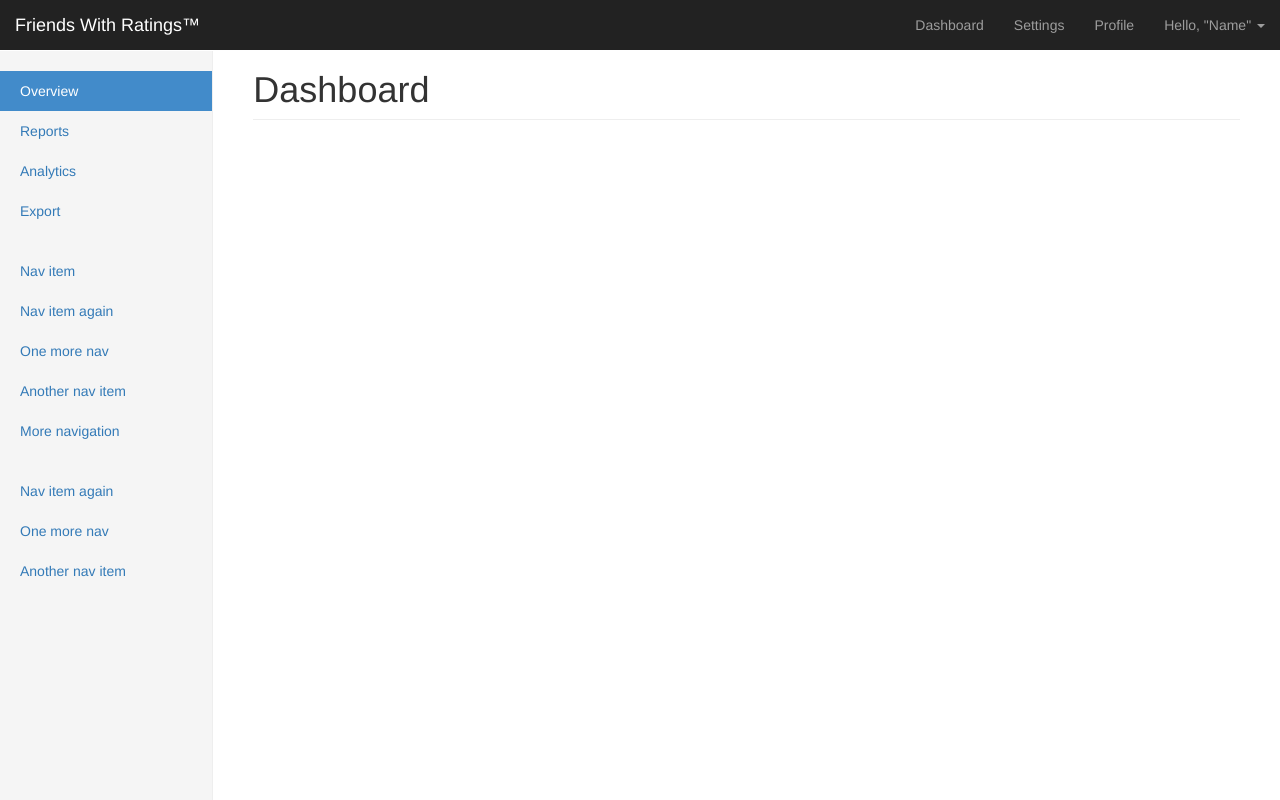
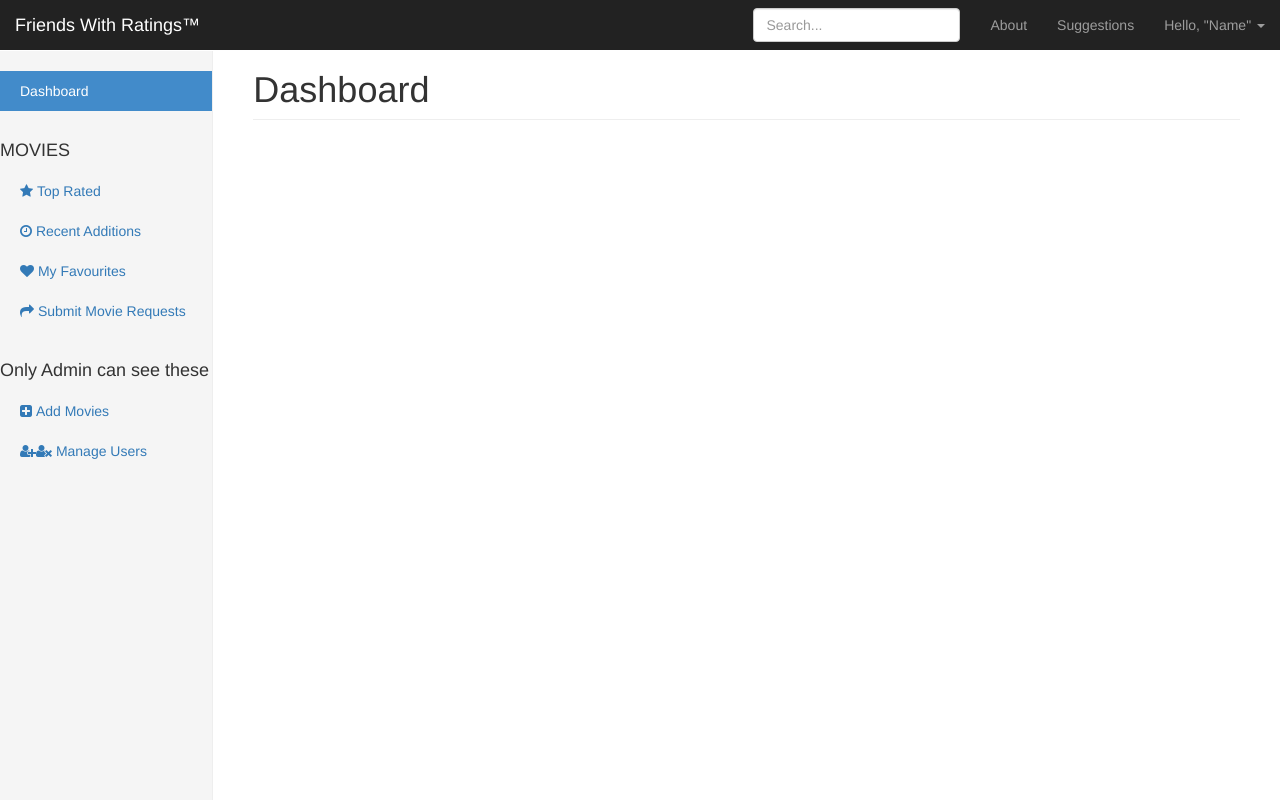
Before and after one commit to Holy-code-INfinity/FWR, a PHP site: page /Dashboard.html in a window 1280 px wide. Run offline with PHP 8.4, Linux system fonts and the light colour scheme; some libraries are stand-ins or nearby versions.

Commit message:
Tabs Updated

```diff
--- a/Dashboard.html
+++ b/Dashboard.html
@@ -9,6 +9,7 @@
     <meta name="description" content="dashboard">
     <meta name="author" content="vedanshu">
     <link rel="icon" href="#">
+	<link rel="stylesheet" href="http://cdnjs.cloudflare.com/ajax/libs/font-awesome/4.4.0/css/font-awesome.min.css">
 
     <title>F.W.R.</title>
 
@@ -45,20 +46,21 @@
         </div>
         <div id="navbar" class="navbar-collapse collapse">
           <ul class="nav navbar-nav navbar-right">
-            <li><a href="#" class="tabs">Dashboard</a></li>
-            <li><a href="#" class="tabs">Settings</a></li>
-            <li><a href="#" class="tabs">Profile</a></li>
+			<li><a href="#" class="tabs">About</a></li>
+            <li><a href="#" class="tabs">Suggestions</a></li>
             <li class="dropdown"><a href="#" class="dropdown-toggle tabs" data-toggle="dropdown" role="button" aria-haspopup="true" aria-expanded="false"> Hello, "Name" <span class="caret"></span></a>
               <ul class="dropdown-menu">
-                <li><a href="#">Action</a></li>
-                <li><a href="#">Another action</a></li>
-                <li><a href="#">Something else here</a></li>
+                <li><a href="#">Account</a></li>
+                <li><a href="#">Settings</a></li>
                 <li role="separator" class="divider"></li>
                 <li class="dropdown-header">Fed Up Already ?</li>
-                <li><a href="#">Logout</a></li>
+                <li><a href="#"><i class="fa fa-sign-out" aria-hidden="true"></i>Logout</a></li>
               </ul>
             </li>
           </ul>
+		  <form class="navbar-form navbar-right">
+            <input type="text" class="form-control" placeholder="Search...">
+          </form>
         </div>
       </div>
     </nav>
@@ -67,28 +69,27 @@
       <div class="row">
         <div class="col-sm-3 col-md-2 sidebar">
           <ul class="nav nav-sidebar">
-            <li class="active"><a href="http://getbootstrap.com/examples/dashboard/#">Overview <span class="sr-only">(current)</span></a></li>
-            <li><a href="#">Reports</a></li>
-            <li><a href="#">Analytics</a></li>
-            <li><a href="#">Export</a></li>
+            <li class="active"><a href="#"> Dashboard <span class="sr-only">(current)</span></a></li>
           </ul>
           <ul class="nav nav-sidebar">
-            <li><a href="#">Nav item</a></li>
-            <li><a href="#">Nav item again</a></li>
-            <li><a href="#">One more nav</a></li>
-            <li><a href="#">Another nav item</a></li>
-            <li><a href="#">More navigation</a></li>
+			<li><h4>MOVIES</h4></li>
+            <li><a href="#"><i class="fa fa-star" aria-hidden="true"></i>&nbsp;Top Rated</a></li>
+            <li><a href="#"><i class="fa fa-clock-o" aria-hidden="true"></i>&nbsp;Recent Additions</a></li>
+            <li><a href="#"><i class="fa fa-heart" aria-hidden="true"></i>&nbsp;My Favourites</a></li>
+            <li><a href="#"><i class="fa fa-share" aria-hidden="true"></i>&nbsp;Submit Movie Requests</a></li>
           </ul>
           <ul class="nav nav-sidebar">
-            <li><a href="#">Nav item again</a></li>
-            <li><a href="#">One more nav</a></li>
-            <li><a href="#">Another nav item</a></li>
+			<li><h4>Only Admin can see these</h4></li>
+            <li><a href="#"><i class="fa fa-plus-square" aria-hidden="true"></i>&nbsp;Add Movies</a></li>
+            <li><a href="#"><i class="fa fa-user-plus" aria-hidden="true"></i><i class="fa fa-user-times" aria-hidden="true"></i>&nbsp;Manage Users</a></li>
           </ul>
         </div>
+
         <div class="col-sm-9 col-sm-offset-3 col-md-10 col-md-offset-2 main">
           <h1 class="page-header">Dashboard</h1>
         </div>
-      </div>
+
+	  </div>
     </div>
     <!-- Bootstrap core JavaScript
     ================================================== -->
--- a/css/dashboard.css
+++ b/css/dashboard.css
@@ -15,6 +15,7 @@ body {
 .sub-header {
   padding-bottom: 10px;
   border-bottom: 1px solid #eee;
+  text-align: justify;
 }
 
 .navbar .nav .tabs:hover{
```
